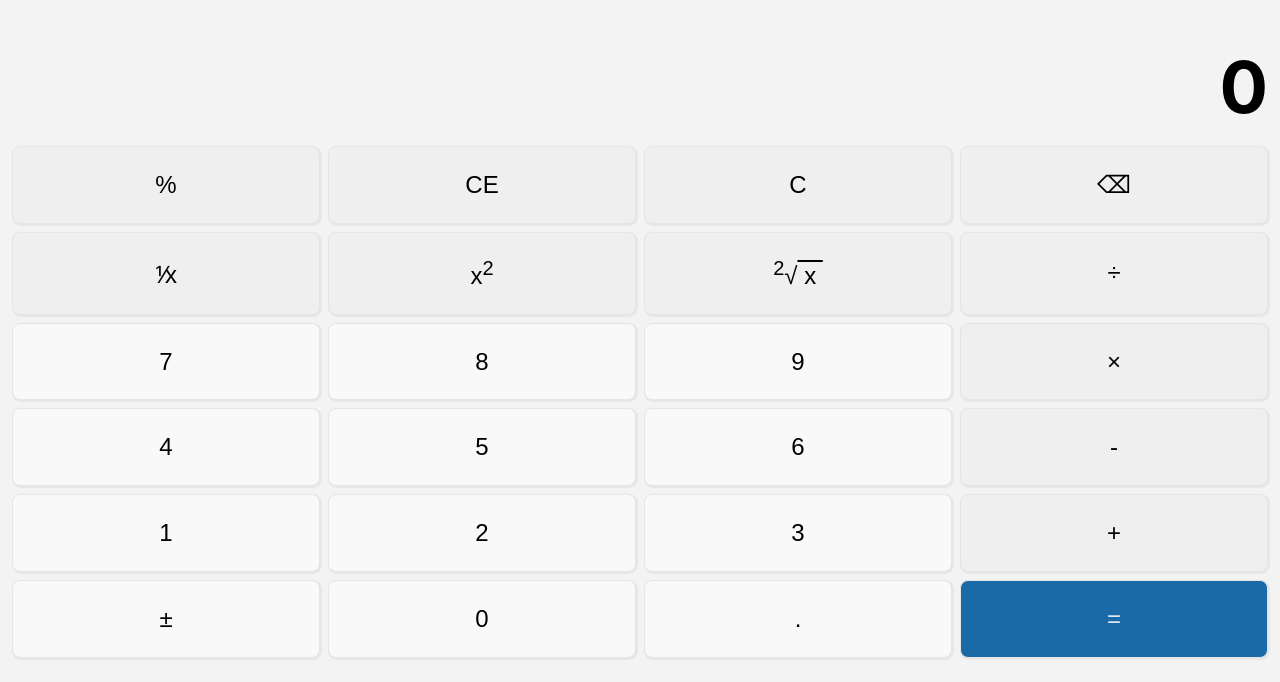
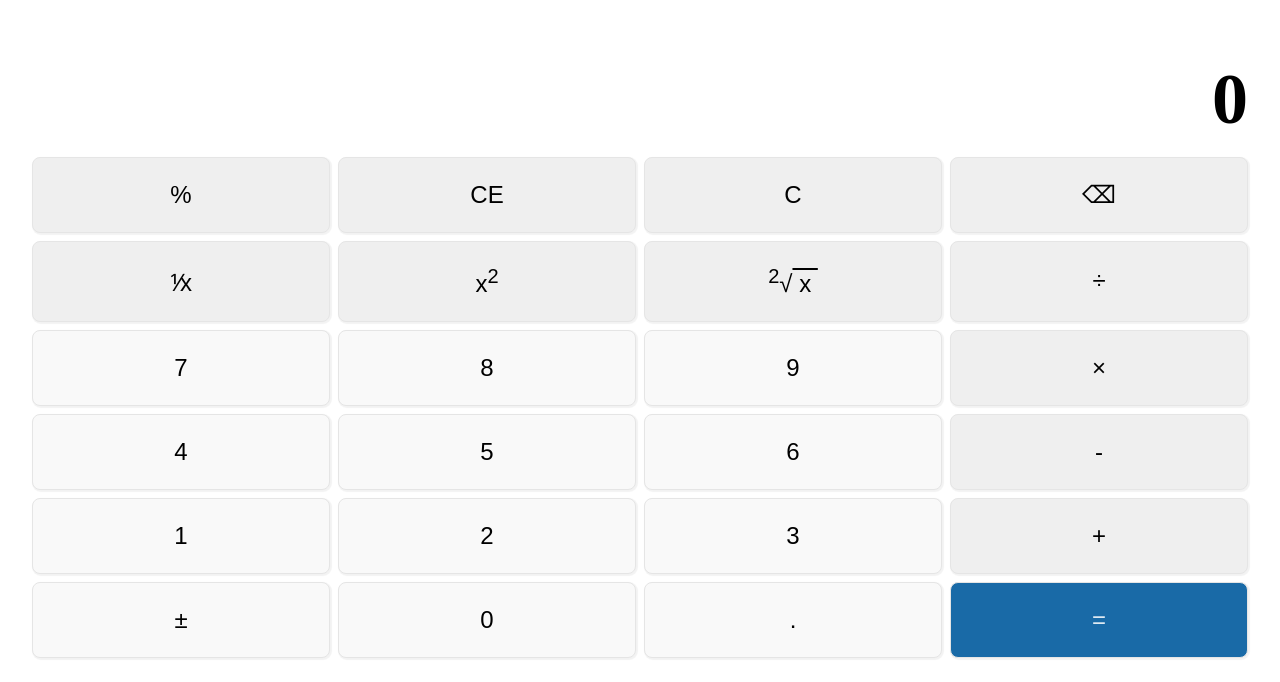
Before and after one commit to sihyeon95/vue3-calculator, a Vue app: page / in a window 1280 px wide. Shown: the part 134-816 px from the top of the page. Built offline with nearby package versions, Linux system fonts and the light colour scheme.

Commit message:
Style: 계산기 화면 padding 추가

```diff
--- a/src/components/StandardCalculator.vue
+++ b/src/components/StandardCalculator.vue
@@ -103,11 +103,12 @@ function calculate(firstOperand: number, operator: Operator, secondOperand: numb
 }
 </script>
 
-<style lang="scss">
+<style lang="scss" scoped>
 .calculator-view {
   height: 100%;
   display: flex;
   flex-direction: column;
+  padding: 8px 12px;
 }
 
 .calculator-expression {
```
